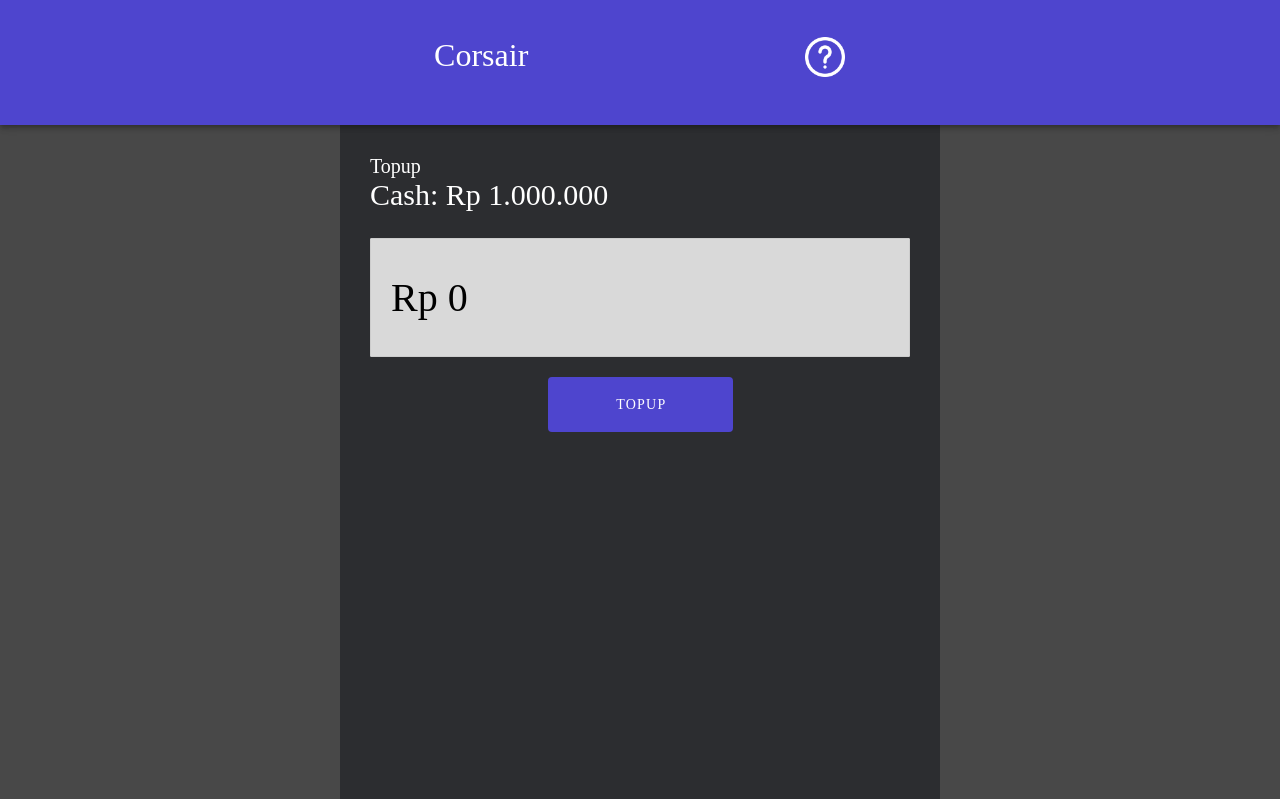
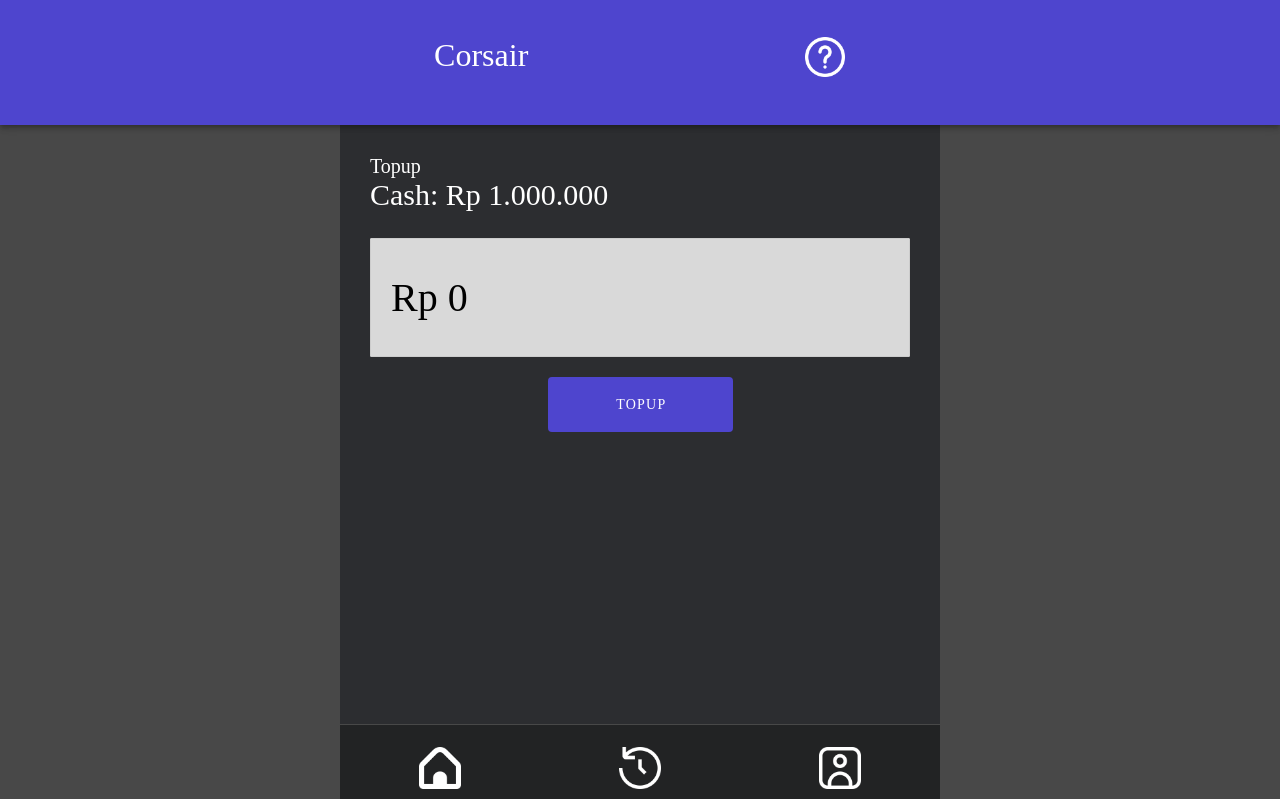
Before and after one commit to GungdeAngga/Frontend-E-Wallet, a Vue app in the folder e-wallet/: page /#/topup in a window 1280 px wide. Shown: the top 799 px of the page. Built offline with nearby package versions, Linux system fonts and the light colour scheme.

Commit message:
change background to fixed

```diff
--- a/e-wallet/src/components/MainContateWeb.vue
+++ b/e-wallet/src/components/MainContateWeb.vue
@@ -60,9 +60,8 @@
     margin: auto;
     padding: 30px;
     padding-top: 60px;
-    padding-bottom: 473px;
     width: 600px;
-    height: 100%;
+    min-height: 74.9vh;
 }
 
 span{
--- a/e-wallet/src/components/TopupContent.vue
+++ b/e-wallet/src/components/TopupContent.vue
@@ -74,9 +74,8 @@ export default {
     background: #2C2D30;
     margin: auto;
     padding: 30px;
-    padding-bottom: 406px;
     width: 600px;
-    height: 100%;
+    min-height: 74.9vh;
 }
 
 span{
--- a/e-wallet/src/components/TransferContent.vue
+++ b/e-wallet/src/components/TransferContent.vue
@@ -72,9 +72,8 @@ export default {
     background: #2C2D30;
     margin: auto;
     padding: 30px;
-    padding-bottom: 406px;
     width: 600px;
-    height: 100%;
+    min-height: 74.9vh;
 }
 
 span{
--- a/e-wallet/src/components/WithdrawContent.vue
+++ b/e-wallet/src/components/WithdrawContent.vue
@@ -71,9 +71,8 @@ export default {
     background: #2C2D30;
     margin: auto;
     padding: 30px;
-    padding-bottom: 406px;
     width: 600px;
-    height: 100%;
+    min-height: 74.9vh;
 }
 
 span{
```
